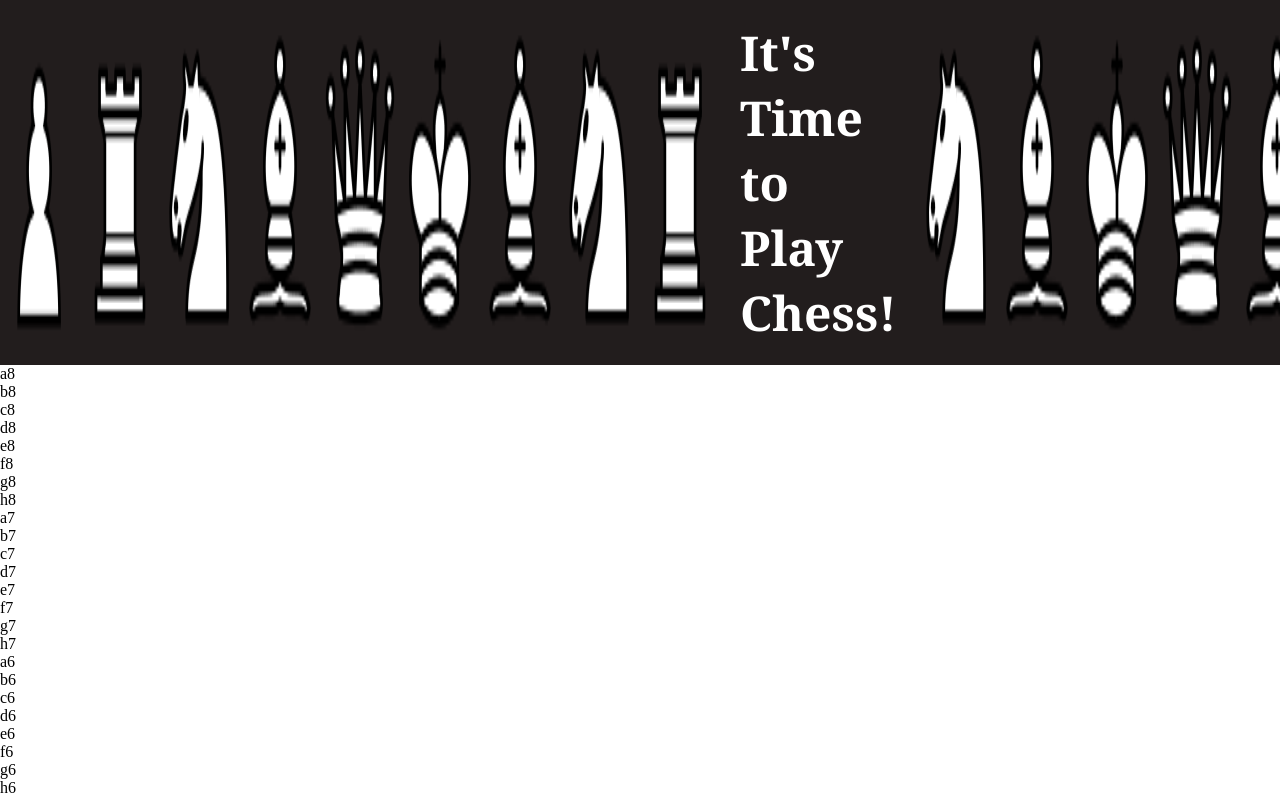
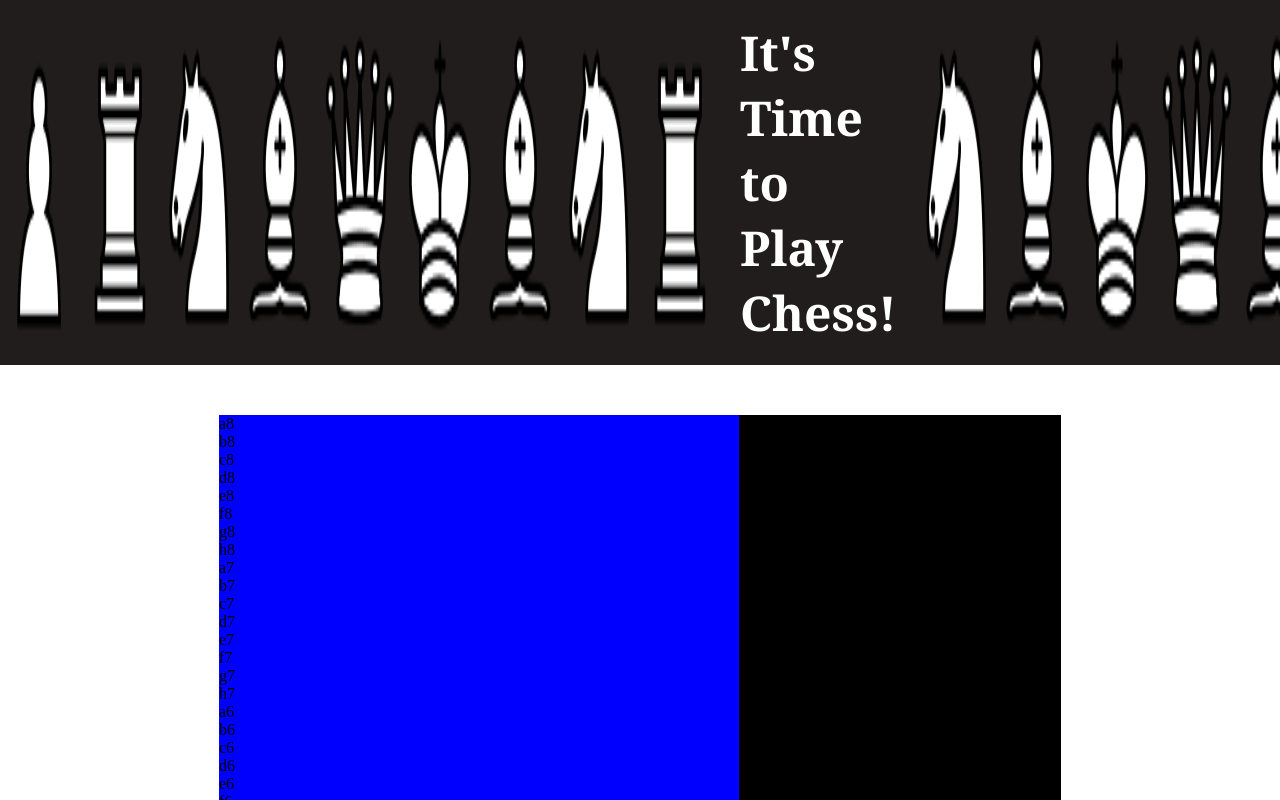
Before and after one commit to GuHeAlves/Chess, a plain HTML site: page index.html in a window 1280 px wide. Shown: the top 800 px of the page. Drawn offline with Linux system fonts and the light colour scheme.

Commit message:
Estilizaçao inicial do tabuleiro de xadrez e da barra de status da partida

```diff
--- a/css/style.css
+++ b/css/style.css
@@ -1,13 +1,13 @@
-*{
+* {
     margin: 0px;
     padding: 0px;
 }
 
-body{
+body {
     background-color: white;
 }
 
-header{
+header {
     background-color: rgb(34, 29, 29);
     color: white;
     font-family: Cambria, Cochin, Georgia, Times, 'Times New Roman', serif;
@@ -15,7 +15,18 @@ header{
     display: flex;
 }
 
-h1{
-
+h1 {
     padding: 20px;
 }
+
+.box{
+    width: 842px;
+    background-color: black;
+    margin: 50px auto;
+}
+
+.board{
+    background-color: blue;
+    width: 520px;
+    height: 520px;
+}
```
